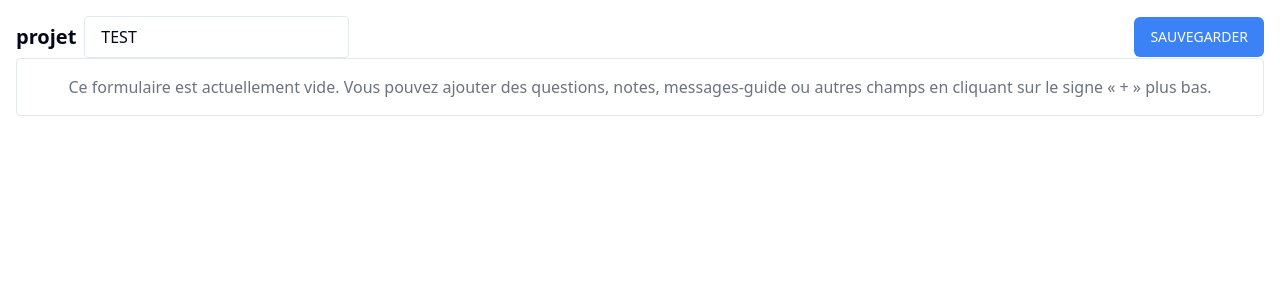
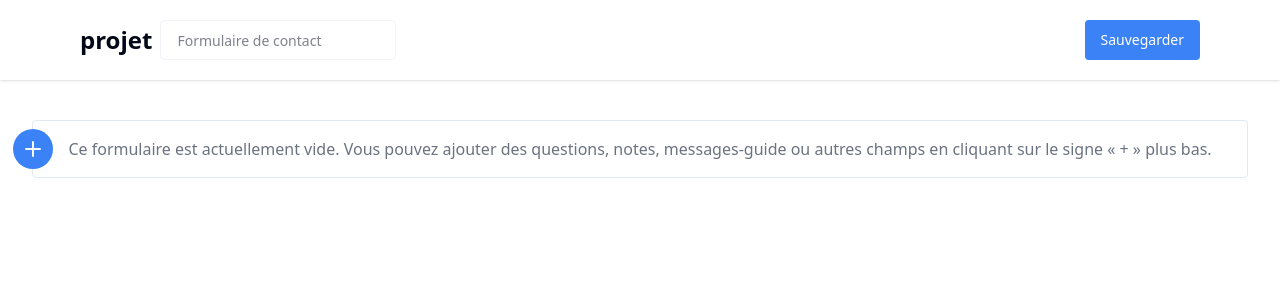
Before and after one commit to CousemaAnjary/form-dynamique, a React (Vite) app in the folder client/: page /new-form in a window 1280 px wide. Shown: the top 300 px of the page. Built offline with nearby package versions, Linux system fonts and the light colour scheme.

Commit message:
chore: Mettre à jour la page de création de formulaire

```diff
--- a/client/src/pages/NewForm.jsx
+++ b/client/src/pages/NewForm.jsx
@@ -1,28 +1,37 @@
 import React from 'react';
 import { Button } from "@/components/ui/button";
+import { Input } from "@/components/ui/input";
+import { Plus } from 'lucide-react';
 
 export default function NewForm() {
     return (
-        <div className="container mx-auto p-4">
-            <div className="flex justify-between items-center ">
+        <>
+            <div className="shadow">
+                <div className="container-fluid mx-20 flex justify-between items-center h-20">
                     <div className="flex items-center space-x-2">
-                    <div className="text-xl font-semibold">projet</div>
-                    <input
+                        <h1 className="text-2xl font-semibold">projet</h1>
+                        <Input
                             type="text"
                             className="border rounded px-4 py-2"
                             placeholder="Titre"
-                        defaultValue="TEST"
+                            defaultValue="Formulaire de contact"
+                            disabled
                         />
                     </div>
-                <Button className="bg-blue-500 text-white">SAUVEGARDER</Button>
+                    <Button className="bg-blue-500 rounded-sm text-white">Sauvegarder</Button>
                 </div>
-
-            <div className="border rounded p-4 text-center">
+            </div>
+            <div className="container mx-auto mt-10">
+                <div className="border rounded p-4 text-center relative">
                     <p className="text-gray-500">
                         Ce formulaire est actuellement vide.
                         Vous pouvez ajouter des questions, notes, messages-guide ou autres champs en cliquant sur le signe « + » plus bas.
                     </p>
+                    <Button className="absolute left-0 top-7 transform translate-x-[-50%] translate-y-[-50%]  rounded-full p-2 flex items-center justify-center bg-blue-500"  >
+                        <Plus size={24}   />
+                    </Button>
                 </div>
             </div>
+        </>
     );
 }
```
Lines whose indentation alone changed are shown as unchanged.
